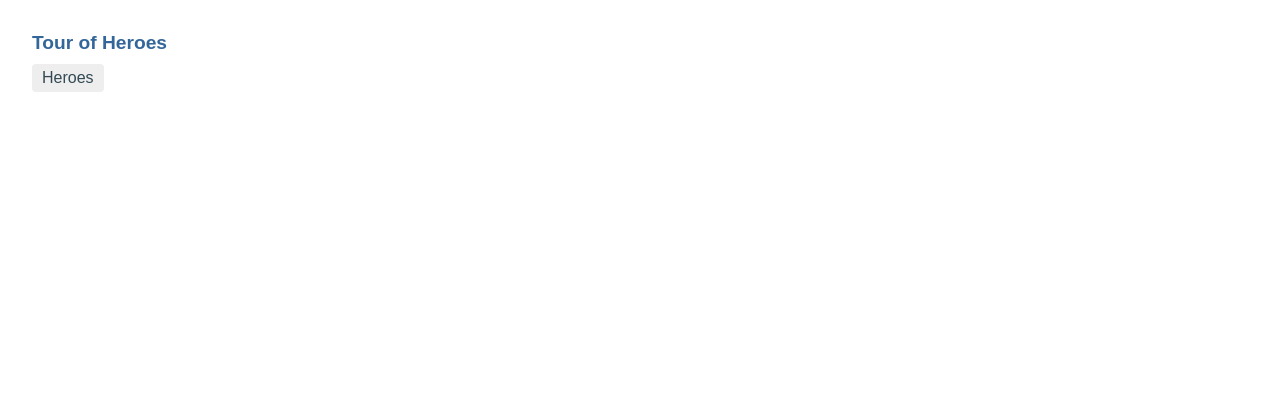
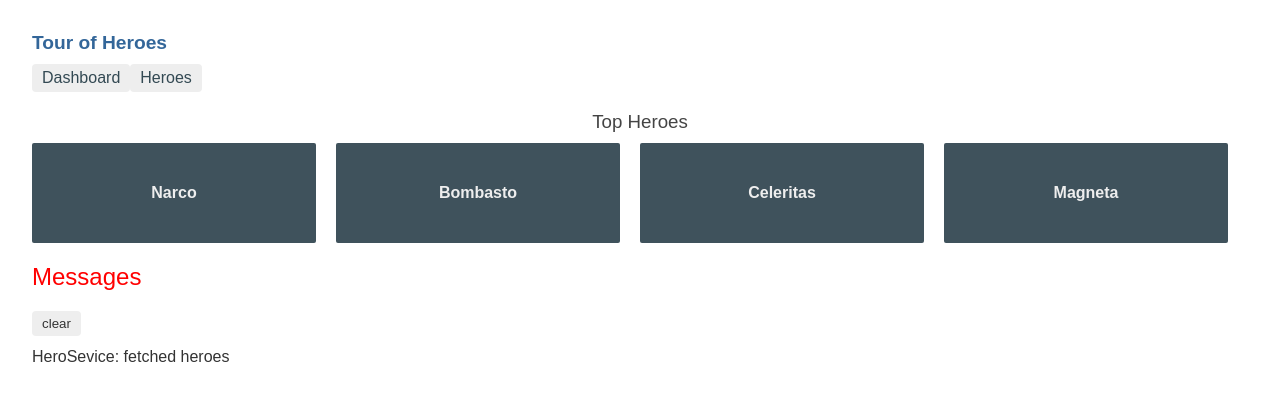
Before and after one commit to laurentlaurent/Angular-Tour-of-Heroes, an Angular app: page /dashboard in a window 1280 px wide. Before the commit this address led to /. Shown: the top 400 px of the page. Built offline with nearby package versions, Linux system fonts and the light colour scheme.

Commit message:
Add router details to Dashboard

```diff
--- a/src/app/app.component.html
+++ b/src/app/app.component.html
@@ -3,6 +3,7 @@
 
 <nav>
   <!-- Weirdly, the routerLink properties is not [] -->
+  <a routerLink="/dashboard">Dashboard</a>
   <a routerLink="/heroes">Heroes</a>
 </nav>
 <!-- Router outlet tells router where to display the routed views -->
```
Also changed, not shown: src/app/app-routing.module.ts (+10 -2 lines).
